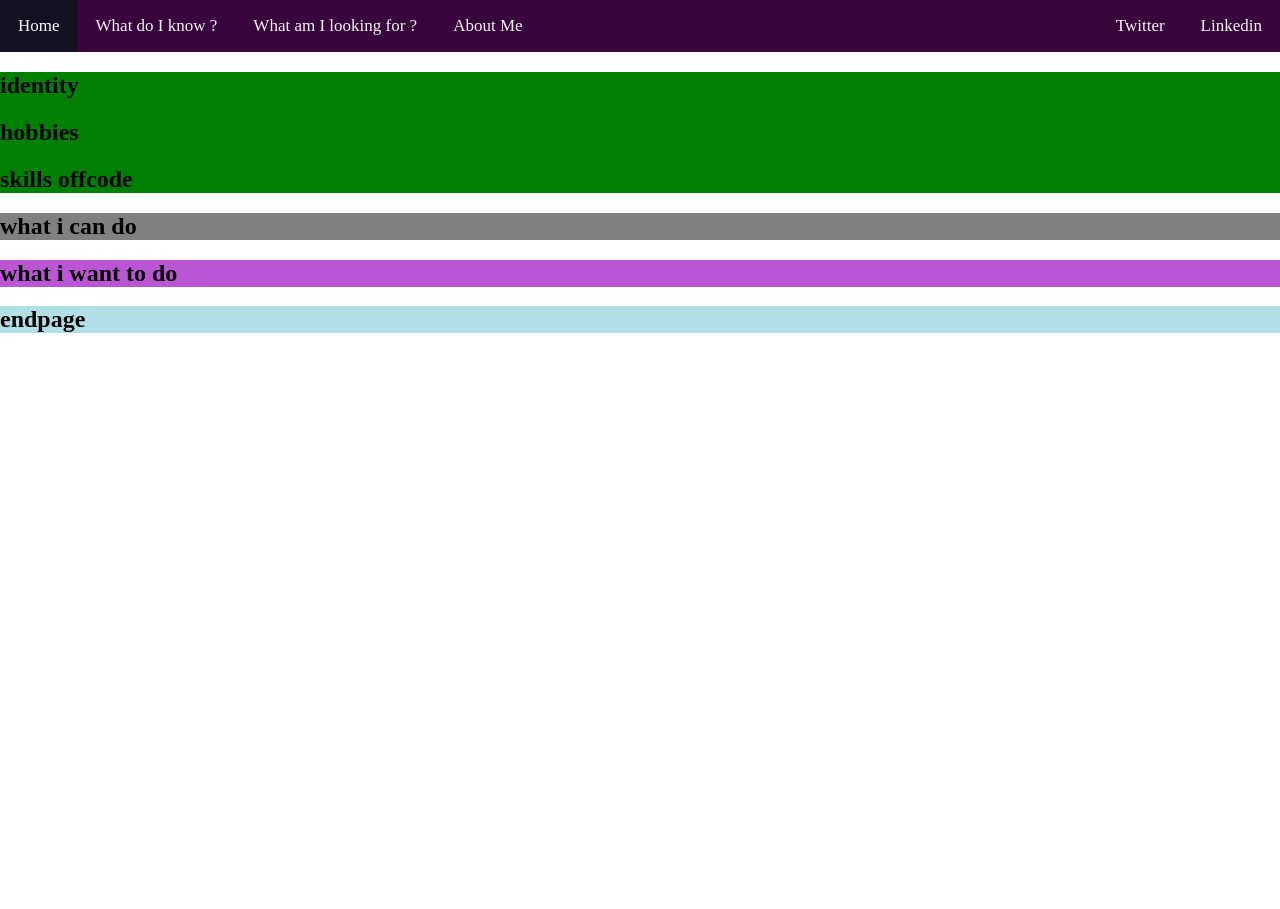
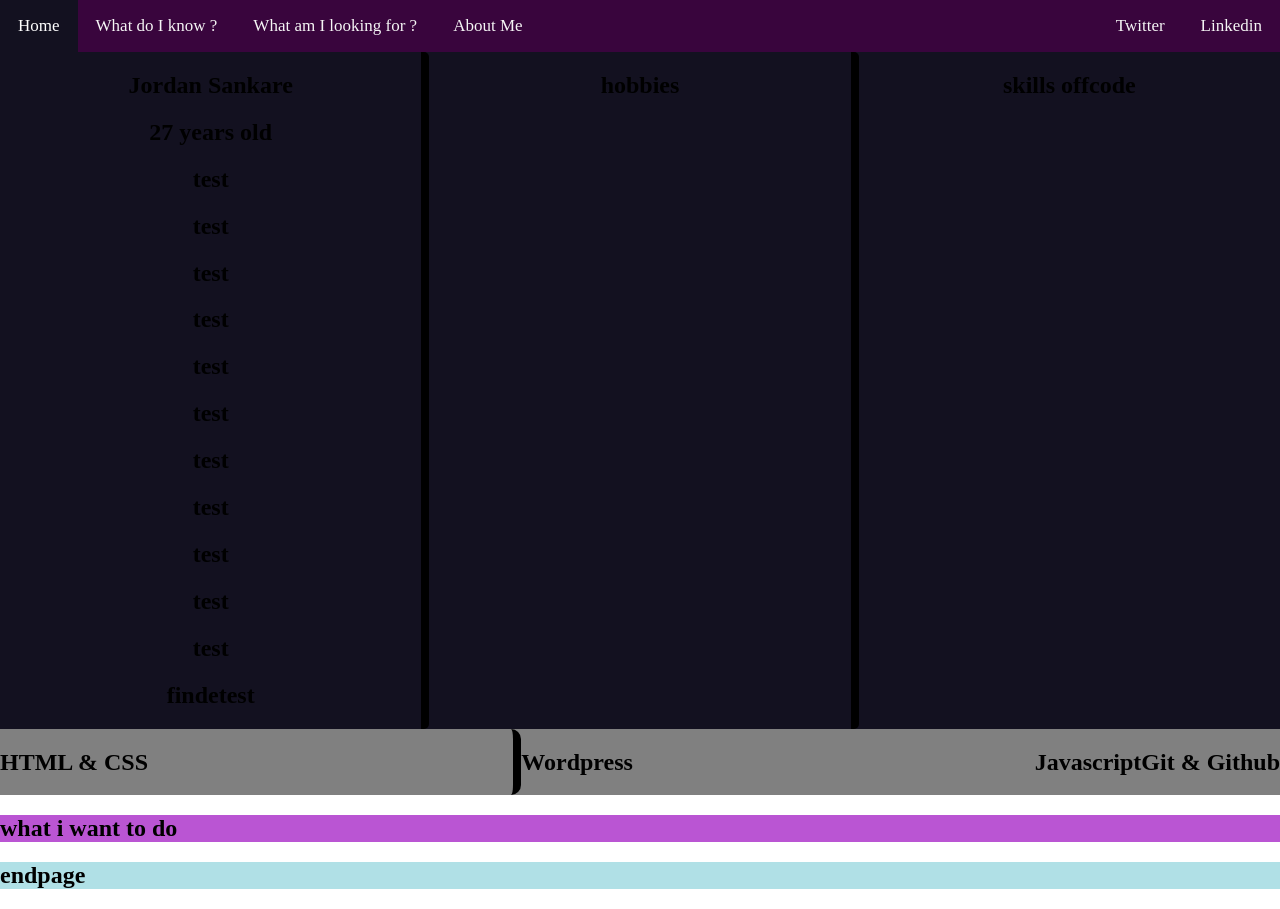
Before and after one commit to jsankare/resume, a plain HTML site: page index.html in a window 1280 px wide. Before the commit the page ends 800 px from the top, so only its background shows below. Drawn offline with Linux system fonts and the light colour scheme.

Commit message:
ajout sections et clarifications

```diff
--- a/index.html
+++ b/index.html
@@ -20,7 +20,20 @@
     </section>
     <section class ="whoIAm">
         <div class ="identity">
-            <h2>identity</h2>
+            <h2 id = name>Jordan Sankare</h2>
+            <h2 id = age>27 years old</h2>
+            <h2>test</h2>
+            <h2>test</h2>
+            <h2>test</h2>
+            <h2>test</h2>
+            <h2>test</h2>
+            <h2>test</h2>
+            <h2>test</h2>
+            <h2>test</h2>
+            <h2>test</h2>
+            <h2>test</h2>
+            <h2>test</h2>
+            <h2>findetest</h2>
         </div>
         <div class ="hobbies">
             <h2>hobbies</h2>
@@ -30,10 +43,22 @@
         </div>
     </section>
     <section class ="whatICanDo">
-        <h1>what i can do</h1>
+            <div id = htmlAndCss>
+                <h2>HTML & CSS</h2>
+            </div>
+            <div id = wordpress>
+                <h2>Wordpress</h2>
+            </div>
+            <div id = javascript>
+                <h2>Javascript</h2>
+            </div>
+            <div id = gitAndGithub>
+                <h2>Git & Github</h2>
+            </div>
+
     </section>
     <section class ="whatIWannaDo">
-        <h1>what i want to do</h1>
+        <h2>what i want to do</h2>
     </section>
     <section class ="endPage">
         <h2>endpage</h2>
--- a/site.css
+++ b/site.css
@@ -22,12 +22,6 @@
     font-size: 17px;
 }
 
-/* Socials top Navbar on the right side */
-
-.navbar2 a {
-    float: right;
-}
-
 /* Style links in top Navbar while hover */
 .topnav a:hover {
     background-color: whitesmoke;
@@ -40,16 +34,52 @@
     color: white;
 }
 
+/* Socials top Navbar on the right side */
+
+.navbar2 a {
+    float: right;
+}
+
 /* style whoIAm section */
 
 .whoIAm {
-    background-color: green;
+    background-color: rgb(19, 17, 32);
+    display: flex;
+    text-align-last: center;
+}
+.identity {
+    flex: 1;
+    border-right: 8px solid black;
+    border-radius: 5px;
+}
+.hobbies {
+    flex: 1;
+    border-right: 8px solid black;
+    border-radius: 5px;
+}
+.skills {
+    flex: 1;
 }
 
 /* style WhatICanDo section */
 
 .whatICanDo {
     background-color: grey;
+    display: flex;
+}
+
+#htmlAndCss {
+    border-right: 8px solid black;
+    border-radius: 10px;
+    flex : 1;
+}
+
+#wordpress {
+    flex: 1;
+}
+
+#javascript {
+
 }
 
 /* style WhatIWannaDo section */
```
Also changed, not shown: images/webDivider.png (added).
